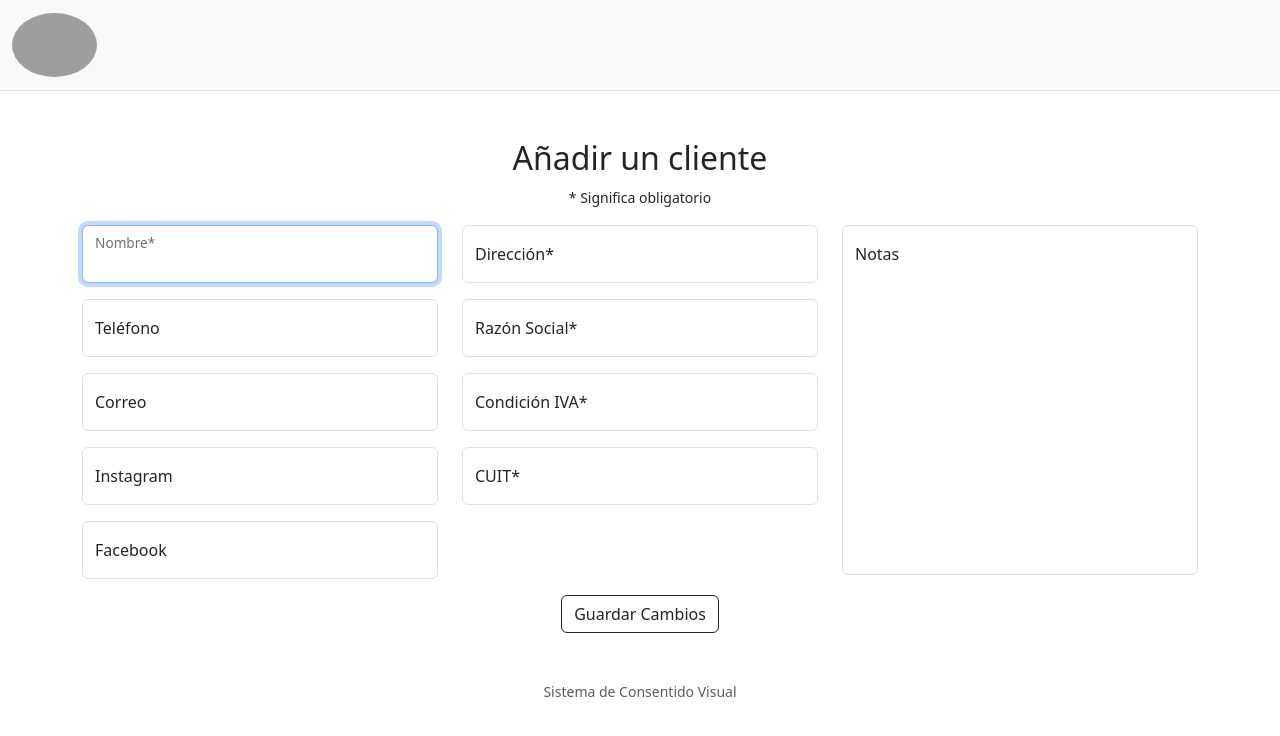
After one commit to putallazNicolas/NesvexSystem, a Flask app: template templates/editClient.html in a window 1280 px wide. The commit adds this page. Shown: the top 736 px of the page. Run offline with Flask 3, Linux system fonts and the light colour scheme; the template is opened without the code that fills it, so the values that code supplies are empty; grey boxes are pictures that could not be loaded.

Commit message:
ahora se pueden editar clientes y articulos, y la id de cualquiera de los dos se pasa por URL

```diff
--- a/app.py
+++ b/app.py
@@ -242,18 +242,16 @@ def addClient():
         return redirect("/clients")
 
 
-@app.route("/clients/delete", methods=["POST"])
+@app.route("/clients/delete/<int:id>", methods=["GET"])
 @login_required
-def deleteClient():
-    client_ID = request.form.get('id')
-
-    if not client_ID:
+def deleteClient(id):
+    if not id:
         return redirect("/clients"), 400
 
     connection = mysql.connector.connect(**db_config)
     cursor = connection.cursor(dictionary=True)
 
-    cursor.execute("SELECT * FROM clientes WHERE id = %s", (client_ID,))
+    cursor.execute("SELECT * FROM clientes WHERE id = %s", (id,))
     client = cursor.fetchone()
 
     if not client:
@@ -261,13 +259,64 @@ def deleteClient():
         connection.close()
         return redirect("/clients"), 400
 
-    cursor.execute("DELETE FROM clientes WHERE id = %s", (client_ID,))
+    cursor.execute("DELETE FROM clientes WHERE id = %s", (id,))
     connection.commit()
 
     cursor.close()
     connection.close()
 
     return redirect("/clients")
+
+
+@app.route("/clients/edit/<int:client_id>", methods=["GET", "POST"])
+def editClient(client_id):
+    connection = mysql.connector.connect(**db_config)
+    cursor = connection.cursor(dictionary=True)
+
+    if request.method == "GET":
+        # Obtener los datos del cliente
+        cursor.execute("SELECT * FROM clientes WHERE id = %s", (client_id,))
+        cliente = cursor.fetchone()
+
+        if not cliente:
+            return "Cliente no encontrado", 404
+
+        cursor.close()
+        connection.close()
+        return render_template("editClient.html", cliente=cliente)
+
+    elif request.method == "POST":
+        # Obtener datos del formulario
+        nombre = request.form.get("nombre")
+        telefono = request.form.get("telefono")
+        correo = request.form.get("mail")
+        instagram = request.form.get("ig")
+        facebook = request.form.get("fb")
+        direccion = request.form.get("direccion")
+        razon = request.form.get("razon")
+        condicion = request.form.get("condicion")
+        cuit = request.form.get("cuit")
+        notas = request.form.get("notas")
+
+        # Validación de datos obligatorios
+        if not nombre or not direccion or not razon or not condicion or not cuit:
+            return render_template("editClient.html", cliente={"id": client_id, "nombre": nombre, "telefono": telefono, "mail": correo, "instagram": instagram, "facebook": facebook, "direccion": direccion, "razon_social": razon, "condicion_iva": condicion, "cuit": cuit, "notas": notas}, alert=True, alertMsg="Todos los campos obligatorios deben completarse"), 400
+
+        # Actualizar el cliente en la base de datos
+        sql = """
+            UPDATE clientes
+            SET nombre = %s, telefono = %s, mail = %s, instagram = %s, facebook = %s,
+                direccion = %s, razon_social = %s, condicion_iva = %s, cuit = %s, notas = %s
+            WHERE id = %s
+        """
+        cursor.execute(sql, (nombre, telefono, correo, instagram, facebook, direccion, razon, condicion, cuit, notas, client_id))
+        connection.commit()
+
+        cursor.close()
+        connection.close()
+
+        return redirect("/clients")
+
 
 
 @app.route("/articles")
@@ -318,18 +367,16 @@ def addArticle():
         return redirect("/articles")
 
 
-@app.route("/articles/delete", methods=["POST"])
+@app.route("/articles/delete/<int:id>", methods=["GET"])
 @login_required
-def deleteArticle():
-    article_ID = request.form.get('id')
-
-    if not article_ID:
+def deleteArticle(id):
+    if not id:
         return redirect("/clients"), 400
 
     connection = mysql.connector.connect(**db_config)
     cursor = connection.cursor(dictionary=True)
 
-    cursor.execute("SELECT * FROM articulos WHERE id = %s", (article_ID,))
+    cursor.execute("SELECT * FROM articulos WHERE id = %s", (id,))
     client = cursor.fetchone()
 
     if not client:
@@ -337,7 +384,7 @@ def deleteArticle():
         connection.close()
         return redirect("/clients"), 400
 
-    cursor.execute("DELETE FROM articulos WHERE id = %s", (article_ID,))
+    cursor.execute("DELETE FROM articulos WHERE id = %s", (id,))
     connection.commit()
 
     cursor.close()
@@ -345,5 +392,48 @@ def deleteArticle():
 
     return redirect("/articles")
 
+
+@app.route("/articles/edit/<int:id>", methods=["GET", "POST"])
+@login_required
+def editArticle(id):
+    connection = mysql.connector.connect(**db_config)
+    cursor = connection.cursor(dictionary=True)
+
+    if request.method == "GET":
+        cursor.execute("SELECT * FROM articulos WHERE id = %s", (id,))
+        articulo = cursor.fetchone()
+        cursor.close()
+        connection.close()
+
+        if not articulo:
+            return "Artículo no encontrado", 404
+
+        return render_template("editarticles.html", articulo=articulo)
+
+    elif request.method == "POST":
+        descripcion = request.form.get("descripcion")
+        cantidad = request.form.get("cantidad")
+        color = request.form.get("color")
+        costo = request.form.get("costo")
+        valor = request.form.get("valor")
+
+        if not descripcion or not cantidad or not costo or not valor:
+            return render_template("editarticles.html", articulo={"id": id, "descripcion": descripcion, "cantidad": cantidad, "color": color, "costo": costo, "valor": valor}, alert=True, alertMsg="Por favor introduce todos los campos obligatorios"), 400
+
+        sql = """
+            UPDATE articulos
+            SET descripcion = %s, cantidad = %s, color = %s, costo = %s, valor = %s
+            WHERE id = %s
+        """
+        cursor.execute(sql, (descripcion, cantidad, color, costo, valor, id))
+        connection.commit()
+
+        cursor.close()
+        connection.close()
+
+        return redirect("/articles")
+
+
+
 if __name__ == '__main__':
     app.run(debug=True)
--- /dev/null
+++ b/templates/editClient.html
@@ -0,0 +1,68 @@
+{% extends "layout.html" %}
+
+{% block title %}
+    Create
+{% endblock %}
+
+{% block main %}
+    <form action="/clients/edit/{{ cliente.id }}" method="post">
+        <h2>Añadir un cliente</h2>
+        <p><small>* Significa obligatorio</small></p>
+        <div class="row justify-content-center">
+            <div class="col">
+                <div class="form-floating mb-3">
+                    <input value="{{ cliente.nombre }}" maxlength="30" autocomplete="off" autofocus class="form-control" name="nombre" id="nombre" placeholder="Nombre*" type="text">
+                    <label for="nombre">Nombre*</label>
+                </div>
+                <div class="form-floating mb-3">
+                    <input value="{{ cliente.telefono }}" maxlength="30" autocomplete="off" class="form-control" name="telefono" id="telefono" placeholder="Telefono" type="text">
+                    <label for="telefono">Teléfono</label>
+                </div>
+                <div class="form-floating mb-3">
+                    <input value="{{ cliente.mail }}" maxlength="30" autocomplete="off" class="form-control" name="mail" id="mail" placeholder="Correo" type="email">
+                    <label for="mail">Correo</label>
+                </div>
+                <div class="form-floating mb-3">
+                    <input value="{{ cliente.instagram }}" maxlength="30" autocomplete="off" class="form-control" name="ig" id="ig" placeholder="Instagram" type="text">
+                    <label for="ig">Instagram</label>
+                </div>
+                <div class="form-floating mb-3">
+                    <input value="{{ cliente.facebook }}" maxlength="30" autocomplete="off" class="form-control" name="fb" id="fb" placeholder="Facebook" type="text">
+                    <label for="fb">Facebook</label>
+                </div>
+            </div>
+            <div class="col">
+                <div class="form-floating mb-3">
+                    <input value="{{ cliente.direccion }}" maxlength="30" autocomplete="off" class="form-control" name="direccion" id="direccion" placeholder="Dirección*" type="text">
+                    <label for="direccion">Dirección*</label>
+                </div>
+                <div class="form-floating mb-3">
+                    <input value="{{ cliente.razon_social }}" maxlength="30" autocomplete="off" class="form-control" name="razon" id="razon" placeholder="Razón Social*" type="text">
+                    <label for="razon">Razón Social*</label>
+                </div>
+                <div class="form-floating mb-3">
+                    <input value="{{ cliente.condicion_iva }}" maxlength="30" autocomplete="off" class="form-control" name="condicion" id="condicion" placeholder="Condición IVA*" type="text">
+                    <label for="condicion">Condición IVA*</label>
+                </div>
+                <div class="form-floating mb-3">
+                    <input value="{{ cliente.cuit }}" maxlength="30" autocomplete="off" class="form-control" name="cuit" id="cuit" placeholder="CUIT*" type="text">
+                    <label for="cuit">CUIT*</label>
+                </div>
+            </div>
+            <div class="col d-flex justify-content-center" style="height: 300px;">
+                <div class="form-floating" style="width: 100%;">
+                    <textarea maxlength="255"
+                              autocomplete="off"
+                              class="form-control"
+                              name="notas"
+                              id="notas"
+                              placeholder="Notas"
+                              style="height: 350px; width: 100%; resize: none;"
+                              >{{ cliente.notas }}</textarea>
+                    <label for="notas">Notas</label>
+                </div>
+            </div>
+        </div>
+        <button class="btn btn-outline-dark" type="submit">Guardar Cambios</button>
+    </form>
+{% endblock %}
```
Also changed, not shown: templates/addarticles.html (+5 -5 lines), templates/articles.html (+3 -6 lines), templates/clients.html (+7 -6 lines), templates/editarticles.html (added, +37 -0 lines).
